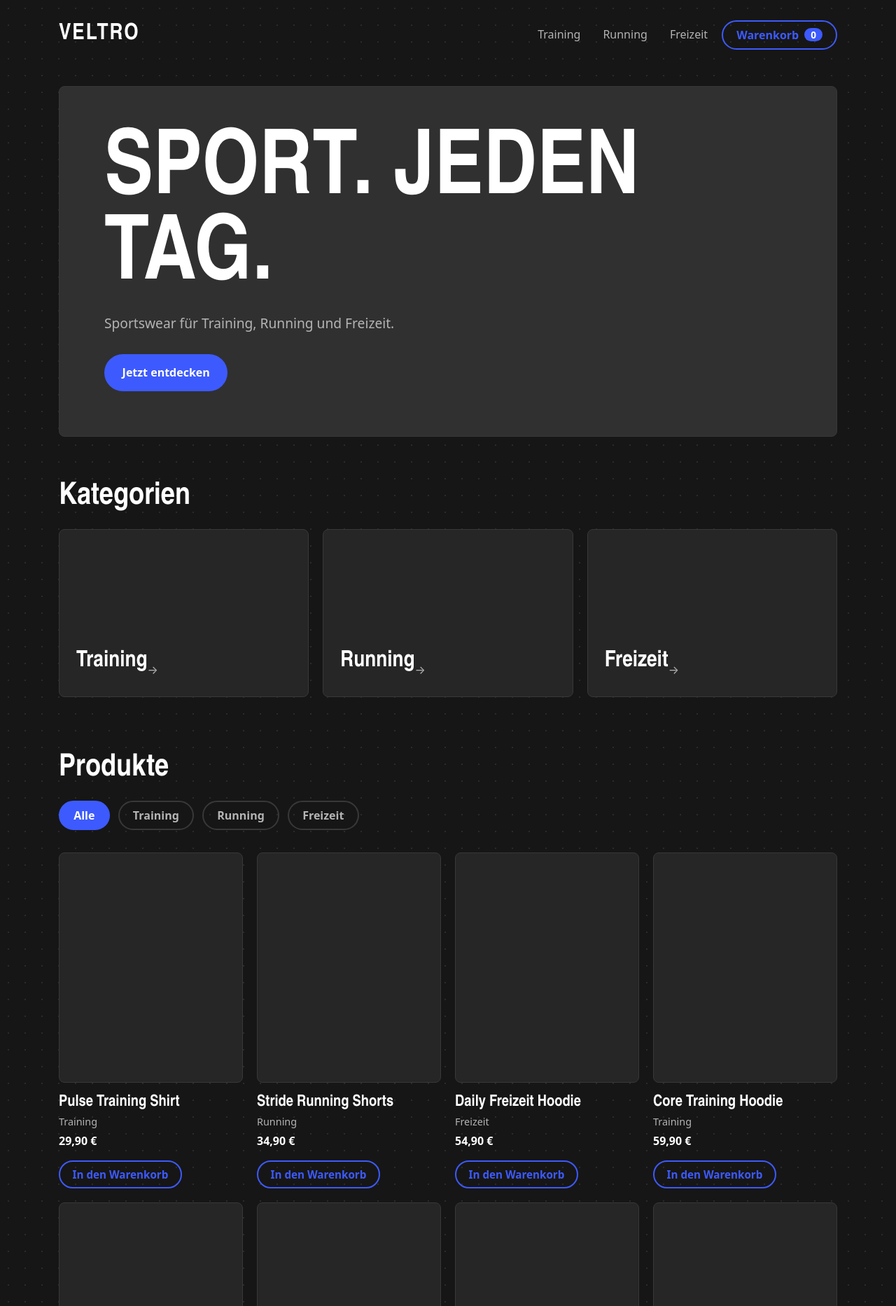
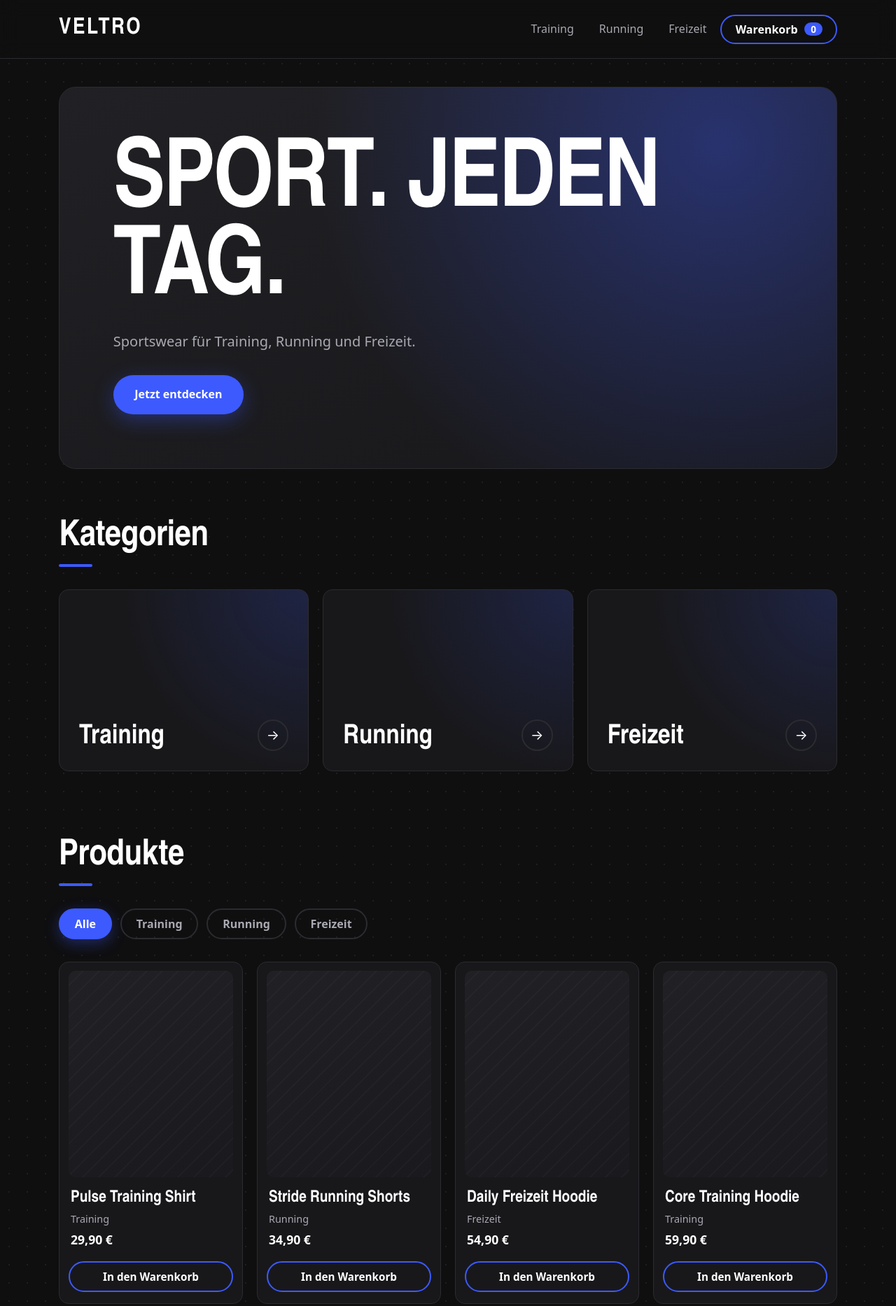
Before and after one commit to SebixDev/veltro-sportswear-shop, a plain HTML site: page index.html in a window 1280 px wide. Shown: the top 1866 px of the page at 70% size. Drawn offline with Linux system fonts and the light colour scheme.

Commit message:
style: modernize design with sticky header, glow effects and card hovers

```diff
--- a/style.css
+++ b/style.css
@@ -1,24 +1,29 @@
 :root {
-    --bg: #161616;
-    --dot: #2b2b2b;
-    --grey-200: #262626;
-    --grey-300: #303030;
-    --border: #383838;
-    --text: #b4b4b4;
+    --bg: #0f0f10;
+    --dot: #1f1f22;
+    --surface: #18181b;
+    --surface-2: #212125;
+    --border: #2b2b30;
+    --text: #a9a9b2;
     --white: #ffffff;
     --accent: #3d5afe;
+    --accent-soft: #7d8dff;
+    --accent-glow: rgba(61, 90, 254, 0.35);
     --font-head: "Arial Narrow", "Helvetica Neue", Arial, sans-serif;
     --font-body: system-ui, -apple-system, "Segoe UI", Roboto, Arial, sans-serif;
     --max: 1160px;
     --gap: 1.25rem;
-    --radius: 8px;
+    --radius: 14px;
 }
 
 *, *::before, *::after { box-sizing: border-box; }
 
 [hidden] { display: none !important; }
 
-html { scroll-behavior: smooth; }
+html {
+    scroll-behavior: smooth;
+    scroll-padding-top: 5rem;
+}
 
 body {
     margin: 0;
@@ -29,26 +34,38 @@ body {
     color: var(--text);
     background-color: var(--bg);
     background-image: radial-gradient(var(--dot) 1.2px, transparent 1.2px);
-    background-size: 24px 24px;
+    background-size: 26px 26px;
 }
+
+::selection { background: var(--accent); color: var(--white); }
 
 h1, h2, h3, p { margin: 0; }
 
 a { color: inherit; text-decoration: none; }
 
 a:focus-visible,
-button:focus-visible { outline: 3px solid var(--accent); outline-offset: 3px; }
+button:focus-visible { outline: 3px solid var(--accent-soft); outline-offset: 3px; }
 
 h2 {
-    margin-bottom: 1.5rem;
+    margin-bottom: 2rem;
     font-family: var(--font-head);
-    font-size: clamp(2rem, 4vw, 2.75rem);
+    font-size: clamp(2.2rem, 4.5vw, 3.2rem);
     font-weight: 800;
     line-height: 1;
+    letter-spacing: -0.01em;
     color: var(--white);
 }
 
-.site-header,
+h2::after {
+    content: "";
+    display: block;
+    width: 3rem;
+    height: 4px;
+    margin-top: 0.8rem;
+    border-radius: 999px;
+    background: var(--accent);
+}
+
 .hero,
 .section,
 .site-footer {
@@ -57,32 +74,44 @@ h2 {
     padding: 1.5rem;
 }
 
-.section { padding-top: 2.5rem; padding-bottom: 2.5rem; }
+.section { padding-top: 3rem; padding-bottom: 3rem; }
 
 .btn {
     display: inline-block;
-    padding: 0.85rem 1.6rem;
+    padding: 0.95rem 1.9rem;
     border-radius: 999px;
     background: var(--accent);
     color: var(--white);
     font-weight: 600;
-    transition: background 0.2s;
+    box-shadow: 0 8px 28px var(--accent-glow);
+    transition: background 0.2s, transform 0.2s, box-shadow 0.2s;
 }
 
-.btn:hover { background: #5870ff; }
+.btn:hover {
+    background: #5870ff;
+    transform: translateY(-2px);
+    box-shadow: 0 12px 34px var(--accent-glow);
+}
 
 .site-header {
-    position: relative;
+    position: sticky;
+    top: 0;
+    z-index: 20;
     display: flex;
     align-items: center;
     gap: var(--gap);
+    padding: 1rem max(1.5rem, calc((100% - var(--max)) / 2 + 1.5rem));
+    background: rgba(15, 15, 16, 0.8);
+    border-bottom: 1px solid var(--border);
+    backdrop-filter: blur(14px);
+    -webkit-backdrop-filter: blur(14px);
 }
 
 .logo {
     font-family: var(--font-head);
     font-size: 2rem;
     font-weight: 800;
-    letter-spacing: 0.06em;
+    letter-spacing: 0.08em;
     color: var(--white);
 }
 
@@ -97,25 +126,45 @@ h2 {
     cursor: pointer;
 }
 
-.nav { display: flex; gap: 2rem; margin-left: auto; }
-.nav a { font-weight: 500; transition: color 0.2s; }
+.nav { display: flex; gap: 2.25rem; margin-left: auto; }
+
+.nav a {
+    position: relative;
+    font-weight: 500;
+    transition: color 0.2s;
+}
+
+.nav a::after {
+    content: "";
+    position: absolute;
+    left: 0;
+    bottom: -4px;
+    width: 100%;
+    height: 2px;
+    background: var(--accent);
+    transform: scaleX(0);
+    transform-origin: left;
+    transition: transform 0.25s;
+}
+
 .nav a:hover { color: var(--white); }
+.nav a:hover::after { transform: scaleX(1); }
 
 .cart {
     display: inline-flex;
     align-items: center;
-    gap: 0.5rem;
+    gap: 0.6rem;
     padding: 0.5rem 1.2rem;
     border: 2px solid var(--accent);
     border-radius: 999px;
     background: transparent;
-    color: var(--accent);
+    color: var(--white);
     font: 600 1rem var(--font-body);
     cursor: pointer;
-    transition: background 0.2s, color 0.2s;
+    transition: background 0.2s, box-shadow 0.2s;
 }
 
-.cart:hover { background: var(--accent); color: var(--white); }
+.cart:hover { background: var(--accent); box-shadow: 0 6px 20px var(--accent-glow); }
 
 .cart-count {
     min-width: 1.6rem;
@@ -129,32 +178,38 @@ h2 {
 
 .cart:hover .cart-count { background: var(--white); color: var(--accent); }
 
+.hero { padding-top: 2.5rem; }
+
 .hero-box {
     display: flex;
     flex-direction: column;
     align-items: flex-start;
     justify-content: center;
-    min-height: 420px;
-    padding: clamp(1.5rem, 5vw, 4rem);
-    background: var(--grey-300);
+    min-height: 500px;
+    padding: clamp(1.75rem, 6vw, 5rem);
+    background:
+        radial-gradient(circle at 85% 15%, var(--accent-glow), transparent 55%),
+        linear-gradient(160deg, var(--surface-2), var(--surface));
     border: 1px solid var(--border);
-    border-radius: var(--radius);
+    border-radius: 24px;
+    animation: fade-up 0.7s ease both;
 }
 
 .hero-box h1 {
-    margin-bottom: 1rem;
+    margin-bottom: 1.25rem;
     font-family: var(--font-head);
-    font-size: clamp(3.5rem, 12vw, 8rem);
+    font-size: clamp(3.6rem, 12vw, 8.5rem);
     font-weight: 800;
-    line-height: 0.95;
+    line-height: 0.92;
+    letter-spacing: -0.02em;
     text-transform: uppercase;
     color: var(--white);
 }
 
 .hero-box p {
     max-width: 30rem;
-    margin-bottom: 1.75rem;
-    font-size: 1.2rem;
+    margin-bottom: 2rem;
+    font-size: 1.25rem;
 }
 
 .grid { display: grid; gap: var(--gap); }
@@ -162,23 +217,51 @@ h2 {
 .grid-4 { grid-template-columns: repeat(4, 1fr); }
 
 .category {
+    position: relative;
     display: flex;
     align-items: flex-end;
-    height: 240px;
-    padding: 1.5rem;
-    background: var(--grey-200);
+    justify-content: space-between;
+    height: 260px;
+    padding: 1.75rem;
+    overflow: hidden;
+    background:
+        radial-gradient(circle at 100% 0%, rgba(61, 90, 254, 0.18), transparent 60%),
+        var(--surface);
     border: 1px solid var(--border);
     border-radius: var(--radius);
-    transition: border-color 0.2s, transform 0.2s;
+    transition: border-color 0.25s, transform 0.25s, box-shadow 0.25s;
 }
 
-.category:hover { border-color: var(--accent); transform: translateY(-4px); }
+.category:hover {
+    border-color: var(--accent);
+    transform: translateY(-5px);
+    box-shadow: 0 16px 40px rgba(61, 90, 254, 0.2);
+}
 
 .category h3 {
     font-family: var(--font-head);
-    font-size: 2rem;
+    font-size: 2.4rem;
     font-weight: 800;
+    line-height: 1;
     color: var(--white);
+}
+
+.category-arrow {
+    display: grid;
+    place-items: center;
+    width: 2.8rem;
+    height: 2.8rem;
+    border: 2px solid var(--border);
+    border-radius: 50%;
+    color: var(--white);
+    font-size: 1.2rem;
+    transition: background 0.25s, border-color 0.25s, transform 0.25s;
+}
+
+.category:hover .category-arrow {
+    background: var(--accent);
+    border-color: var(--accent);
+    transform: translateX(4px);
 }
 
 .filter-bar {
@@ -191,14 +274,14 @@ h2 {
 .filter-btn,
 .cart-close,
 .cart-clear {
-    padding: 0.5rem 1.2rem;
+    padding: 0.55rem 1.3rem;
     border: 2px solid var(--border);
     border-radius: 999px;
     background: transparent;
     color: var(--text);
     font: 600 1rem var(--font-body);
     cursor: pointer;
-    transition: border-color 0.2s, color 0.2s, background 0.2s;
+    transition: border-color 0.2s, color 0.2s, background 0.2s, box-shadow 0.2s;
 }
 
 .filter-btn:hover,
@@ -209,54 +292,73 @@ h2 {
     border-color: var(--accent);
     background: var(--accent);
     color: var(--white);
+    box-shadow: 0 6px 20px var(--accent-glow);
 }
 
 .product-card {
     display: flex;
     flex-direction: column;
     gap: 0.25rem;
+    padding: 0.8rem 0.8rem 1rem;
+    background: var(--surface);
+    border: 1px solid var(--border);
+    border-radius: var(--radius);
+    transition: border-color 0.25s, transform 0.25s, box-shadow 0.25s;
+}
+
+.product-card:hover {
+    border-color: var(--accent);
+    transform: translateY(-4px);
+    box-shadow: 0 14px 36px rgba(61, 90, 254, 0.18);
 }
 
 .product-image {
     aspect-ratio: 4 / 5;
-    margin-bottom: 0.75rem;
-    background: var(--grey-200);
-    border: 1px solid var(--border);
-    border-radius: var(--radius);
-    transition: border-color 0.2s;
+    margin-bottom: 0.9rem;
+    background:
+        repeating-linear-gradient(135deg, transparent 0 14px, rgba(255, 255, 255, 0.025) 14px 16px),
+        linear-gradient(160deg, var(--surface-2), #1a1a1e);
+    border-radius: calc(var(--radius) - 4px);
 }
 
-.product-card:hover .product-image { border-color: var(--accent); }
-
 .product-name {
+    padding: 0 0.2rem;
     font-family: var(--font-head);
-    font-size: 1.4rem;
+    font-size: 1.45rem;
     font-weight: 600;
     line-height: 1.1;
     color: var(--white);
 }
 
-.product-category { font-size: 0.9rem; }
+.product-category {
+    padding: 0 0.2rem;
+    font-size: 0.9rem;
+}
 
 .product-price {
+    padding: 0 0.2rem;
+    font-size: 1.1rem;
     font-weight: 600;
     color: var(--white);
 }
 
 .add-btn {
-    align-self: flex-start;
-    margin-top: 0.6rem;
-    padding: 0.5rem 1.1rem;
+    margin-top: auto;
+    padding: 0.65rem 1.1rem;
     border: 2px solid var(--accent);
     border-radius: 999px;
     background: transparent;
-    color: var(--accent);
+    color: var(--white);
     font: 600 0.95rem var(--font-body);
     cursor: pointer;
-    transition: background 0.2s, color 0.2s;
+    transition: background 0.2s, box-shadow 0.2s;
 }
 
-.add-btn:hover { background: var(--accent); color: var(--white); }
+.product-card .price-spacer { flex: 1; }
+
+.product-price + .add-btn { margin-top: 0.8rem; }
+
+.add-btn:hover { background: var(--accent); box-shadow: 0 6px 20px var(--accent-glow); }
 
 .product-empty { grid-column: 1 / -1; }
 
@@ -268,14 +370,18 @@ h2 {
     padding: 0;
     overflow: auto;
     border: 1px solid var(--border);
-    border-radius: var(--radius);
-    background: var(--grey-200);
+    border-radius: 20px;
+    background: var(--surface);
     color: var(--text);
+    box-shadow: 0 30px 80px rgba(0, 0, 0, 0.6);
 }
 
-.cart-dialog::backdrop { background: rgba(0, 0, 0, 0.7); }
+.cart-dialog::backdrop {
+    background: rgba(0, 0, 0, 0.65);
+    backdrop-filter: blur(4px);
+}
 
-.cart-inner { padding: 1.5rem; }
+.cart-inner { padding: 1.75rem; }
 
 .cart-head {
     display: flex;
@@ -285,7 +391,8 @@ h2 {
     margin-bottom: 1rem;
 }
 
-.cart-head h2 { margin-bottom: 0; font-size: 2rem; }
+.cart-head h2 { margin-bottom: 0; font-size: 2.2rem; }
+.cart-head h2::after { display: none; }
 
 .cart-items {
     margin: 0;
@@ -297,13 +404,13 @@ h2 {
     display: grid;
     grid-template-columns: 1fr auto;
     gap: 0.5rem 1rem;
-    padding: 1rem 0;
+    padding: 1.1rem 0;
     border-top: 1px solid var(--border);
 }
 
 .cart-item-name {
     font-family: var(--font-head);
-    font-size: 1.3rem;
+    font-size: 1.35rem;
     font-weight: 600;
     line-height: 1.1;
     color: var(--white);
@@ -318,8 +425,8 @@ h2 {
 }
 
 .qty-btn {
-    width: 2rem;
-    height: 2rem;
+    width: 2.1rem;
+    height: 2.1rem;
     border: 2px solid var(--border);
     border-radius: 50%;
     background: transparent;
@@ -327,10 +434,10 @@ h2 {
     font: 600 1rem var(--font-body);
     line-height: 1;
     cursor: pointer;
-    transition: border-color 0.2s;
+    transition: border-color 0.2s, background 0.2s;
 }
 
-.qty-btn:hover { border-color: var(--accent); }
+.qty-btn:hover { border-color: var(--accent); background: var(--surface-2); }
 
 .qty-value {
     min-width: 1.5rem;
@@ -369,12 +476,12 @@ h2 {
     align-items: center;
     justify-content: space-between;
     gap: 1rem;
-    padding-top: 1rem;
+    padding-top: 1.1rem;
     border-top: 1px solid var(--border);
 }
 
 .cart-total {
-    font-size: 1.2rem;
+    font-size: 1.25rem;
     font-weight: 600;
     color: var(--white);
 }
@@ -385,57 +492,70 @@ h2 {
     align-items: center;
     justify-content: space-between;
     gap: 1.5rem;
-    margin-top: 2.5rem;
+    margin-top: 3rem;
+    padding-top: 2rem;
+    padding-bottom: 2.5rem;
     border-top: 1px solid var(--border);
 }
 
 .footer-logo {
     font-family: var(--font-head);
-    font-size: 1.6rem;
+    font-size: 1.7rem;
     font-weight: 800;
-    letter-spacing: 0.06em;
+    letter-spacing: 0.08em;
     color: var(--white);
 }
 
 .footer-nav { display: flex; gap: 1.5rem; }
+.footer-nav a { transition: color 0.2s; }
 .footer-nav a:hover { color: var(--white); }
 .copyright { font-size: 0.9rem; }
+
+@keyframes fade-up {
+    from { opacity: 0; transform: translateY(18px); }
+    to { opacity: 1; transform: translateY(0); }
+}
 
 @media (max-width: 900px) {
     .grid-4 { grid-template-columns: repeat(2, 1fr); }
     .grid-3 { grid-template-columns: 1fr; }
-    .category { height: 160px; }
+    .category { height: 170px; }
+    .hero-box { min-height: 420px; }
 }
 
 @media (max-width: 600px) {
+    html { scroll-padding-top: 4.5rem; }
+
     .menu-toggle { display: block; margin-left: auto; }
 
     .nav {
         display: none;
         position: absolute;
         top: 100%;
-        left: 1.5rem;
-        right: 1.5rem;
+        left: 1rem;
+        right: 1rem;
         z-index: 10;
         flex-direction: column;
         gap: 0;
-        margin: 0;
-        background: var(--grey-200);
+        margin: 0.5rem 0 0;
+        background: var(--surface);
         border: 1px solid var(--border);
         border-radius: var(--radius);
+        box-shadow: 0 20px 50px rgba(0, 0, 0, 0.5);
     }
 
     .nav.open { display: flex; }
 
     .nav a { padding: 1rem 1.25rem; }
+    .nav a::after { display: none; }
     .nav a + a { border-top: 1px solid var(--border); }
 
-    .hero-box { min-height: 320px; }
+    .hero-box { min-height: 340px; }
     .grid-4 { grid-template-columns: 1fr; }
     .site-footer { flex-direction: column; align-items: flex-start; }
 }
 
 @media (prefers-reduced-motion: reduce) {
     html { scroll-behavior: auto; }
-    * { transition: none !important; }
+    * { transition: none !important; animation: none !important; }
 }
```
